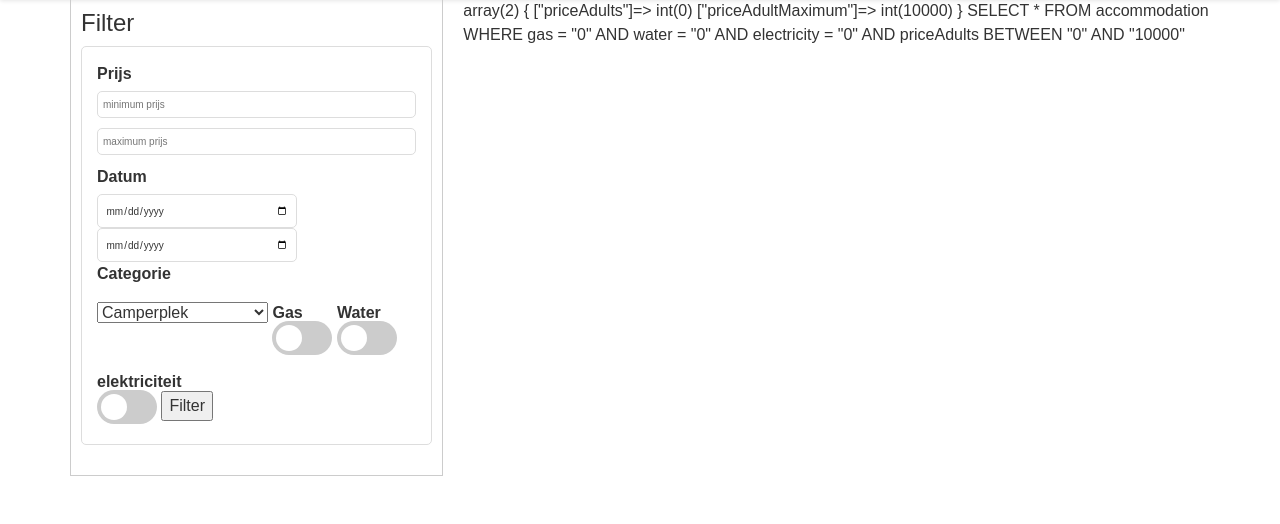
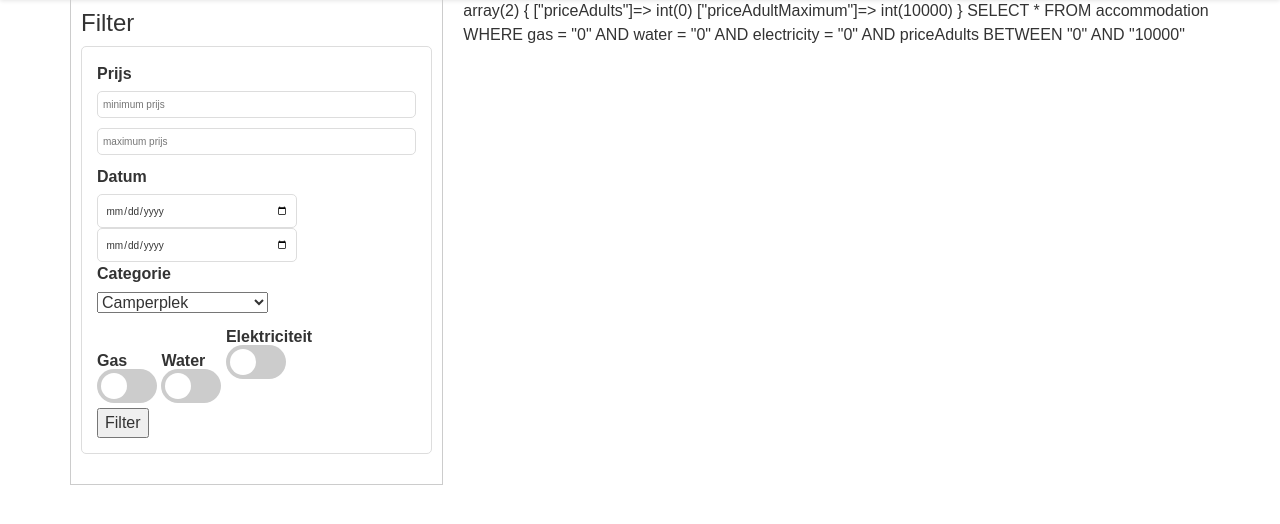
Before and after one commit to Shibin0613/BookingApp, a PHP site: page /Pagina/accommodatieoverzicht.php in a window 1280 px wide. Shown: the part 45-569 px from the top of the page. Run offline with PHP 8.4, Linux system fonts and the light colour scheme; data comes from the database, SQL or seed files in the repository.

Commit message:
verbetering

```diff
--- a/Pagina/accommodatieoverzicht.php
+++ b/Pagina/accommodatieoverzicht.php
@@ -38,6 +38,7 @@ $AccommodationClass = new Accommodation();
                         }
                         ?>
                     </select>
+                    <br>
                     <label class="switch">Gas
                         <input type="checkbox" id="gas" name="gas">
                         <span class="slider round"></span>
@@ -46,10 +47,10 @@ $AccommodationClass = new Accommodation();
                         <input type="checkbox" id="water" name="water">
                         <span class="slider round"></span>
                     </label>
-                    <label class="switch">elektriciteit
+                    <label class="switch">Elektriciteit
                         <input type="checkbox" id="electricity" name="electricity">
                         <span class="slider round"></span>
-                    </label>
+                    </label><br>
                     <!-- <label for="price">personen</label>
                     <input type="number" name="minPeople" id="minPeople" placeholder="minimum personen">
                     <input type="number" name="maxPeople" id="maxPeople" placeholder="maximum personen"> -->
--- a/Pagina/accommodatiewijzigen.php
+++ b/Pagina/accommodatiewijzigen.php
@@ -40,7 +40,7 @@ $AccommodationClass = new Accommodation();
                         <h2><?= $accommodations[$i]->name ?></h2>
                         <p>Prijs: <?= $accommodations[$i]->priceAdults ?></p>
                         <button type="button" style="float:right;" class="btn btn-primary" data-toggle="modal" data-target="#myModal<?=$accommodations[$i]->id?>">Wijzigen</button>
-                        <p><?= $accommodations[$i]->description ?></p>
+                        <p><?= $accommodations[$i]->description ?></p><br>
                         <form action="../Handlers/accommodationHandler.php" method="POST">
                           <input hidden name="id" value="<?php echo $accommodations[$i]->id ?>">
                           <button style="float:right;" class="btn btn-danger" name="verwijderen" onclick="return checkdelete()">Verwijderen</button>
--- a/Pagina/booking.php
+++ b/Pagina/booking.php
@@ -81,7 +81,7 @@ $accommodationId = $_GET['id'];
       <label for="0-4">0-4 jaar</label>
       <input type="number" class="form-control" id="inputNumber3" name="number3" value="0" min="0" max="5">
     </div>
-    <div id="result"></div><br>
+    <div id="result"></div></br>
     <div class="form-group">
       <label for="date">Checkin datum</label>
       <input type="date" class="form-control" id="checkindate" name="checkindate" value="<?php echo date("Y-m-d", strtotime('+5 days')); ?>">
```
Also changed, not shown: Foto/hoteljpg.jpg (added).
